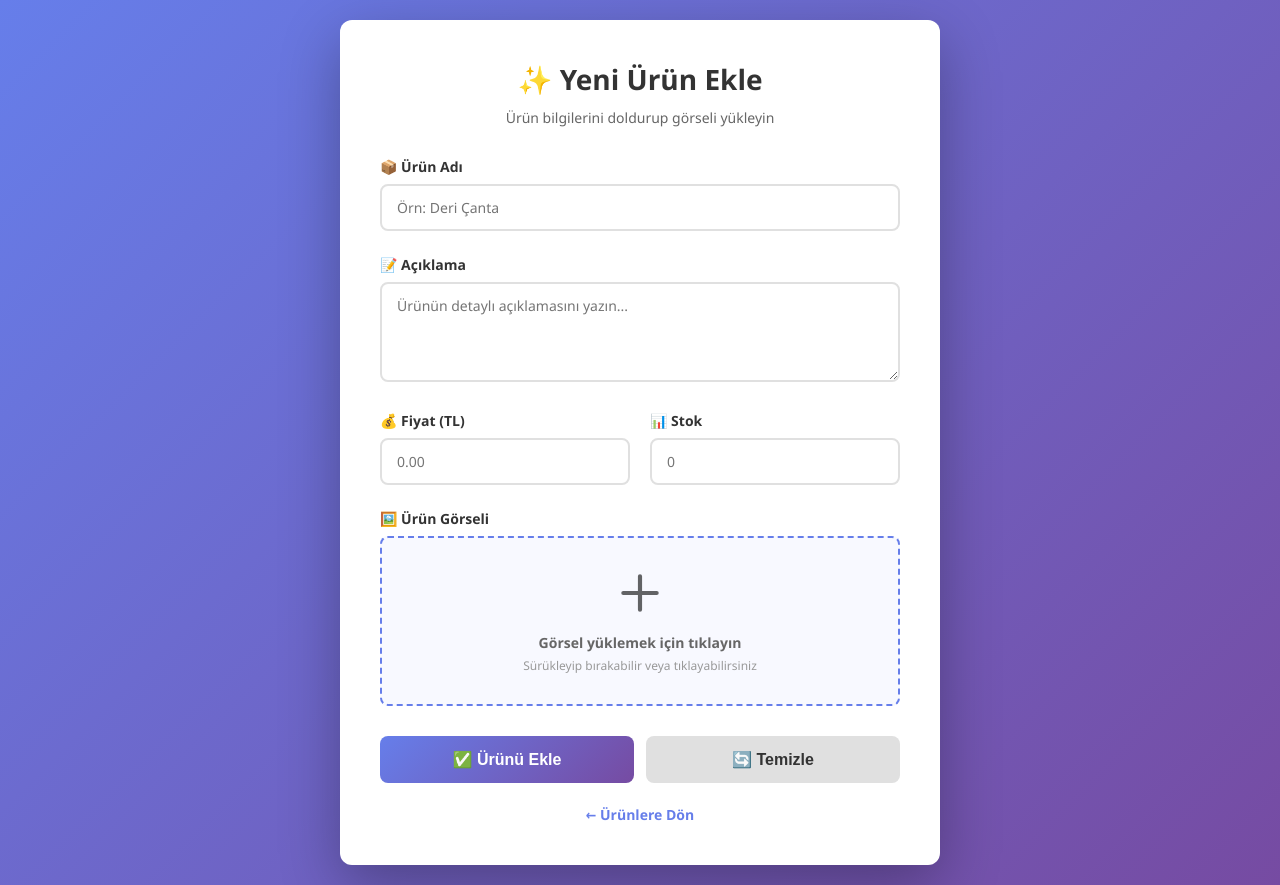
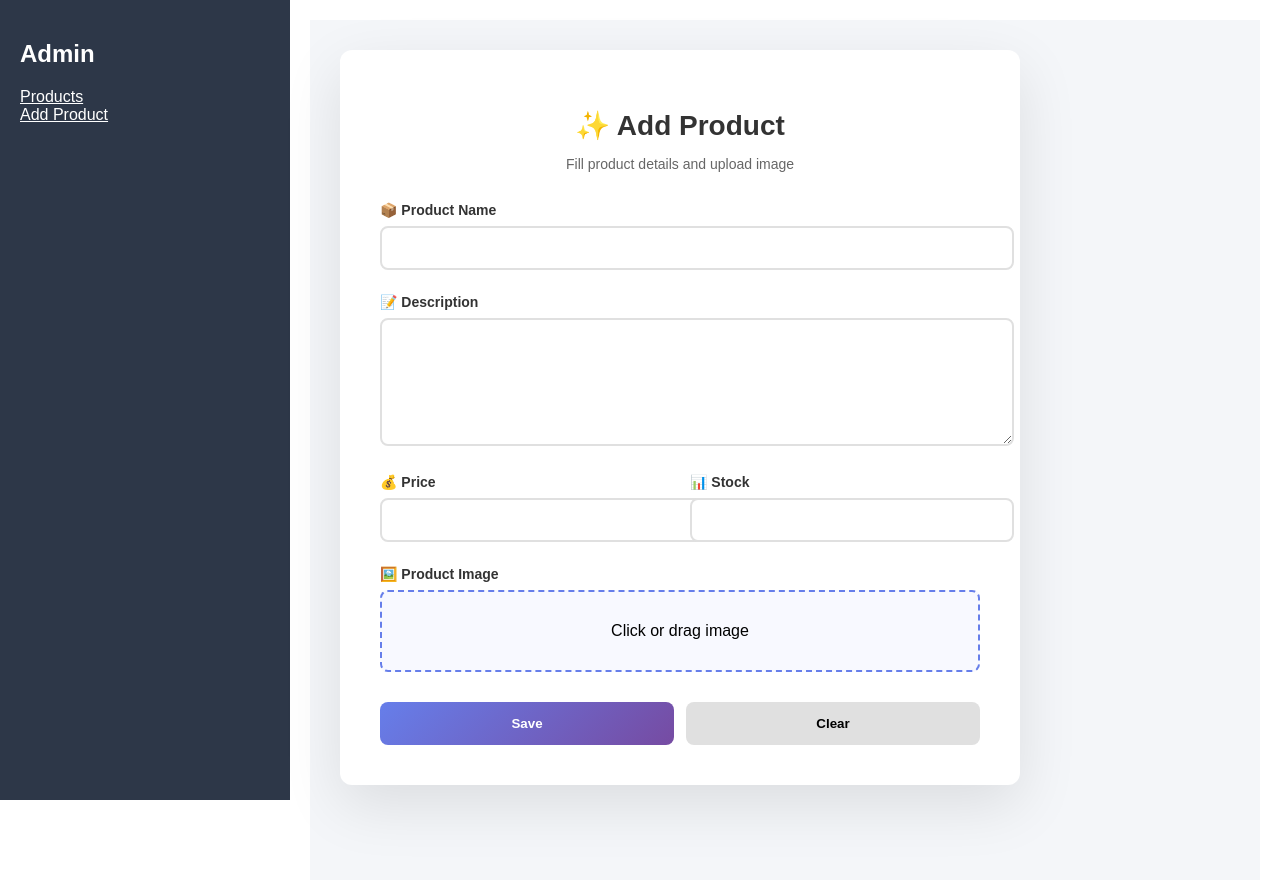
Before and after one commit to SemihSamandar/LaravelProject, a Laravel app: page /products/create in a window 1280 px wide. After the commit the page ends 847 px from the top, so only its background shows below. Run offline with Laravel 12, Linux system fonts and the light colour scheme; a user stored in the database is signed in; data comes from the database, SQL or seed files in the repository; parts of the project's set-up code (start-up, migrations or seed data) failed here and were passed over.

Commit message:
make sidebar in admin panel

```diff
--- a/app/Http/Controllers/AuthController.php
+++ b/app/Http/Controllers/AuthController.php
@@ -74,7 +74,7 @@
             'name' => $validated['name'],
             'email' => $validated['email'],
             'password' => bcrypt($validated['password']),
-            'role' => 'admin', // İlk kullanıcı admin
+
         ]);
 
         // Otomatik giriş yap
--- /dev/null
+++ b/resources/views/layouts/admin.blade.php
@@ -0,0 +1,32 @@
+<!DOCTYPE html>
+<html>
+<head>
+    <title>Admin Panel</title>
+</head>
+<body style="margin:0; font-family: Arial;">
+
+<div style="display:flex; height:100vh;">
+
+    <!-- SIDEBAR -->
+    <div style="width:250px; background:#2d3748; color:white; padding:20px;">
+        <h2>Admin</h2>
+
+        <ul style="list-style:none; padding:0;">
+            <li>
+                <a href="{{ route('products.index') }}" style="color:white;">Products</a>
+            </li>
+            <li>
+                <a href="{{ route('products.create') }}" style="color:white;">Add Product</a>
+            </li>
+        </ul>
+    </div>
+
+    <!-- CONTENT -->
+    <div style="flex:1; padding:20px;">
+        @yield('content')
+    </div>
+
+</div>
+
+</body>
+</html>
--- a/resources/views/products/create.blade.php
+++ b/resources/views/products/create.blade.php
@@ -1,30 +1,18 @@
-<!DOCTYPE html>
-<html lang="tr">
-<head>
-    <meta charset="UTF-8">
-    <meta name="viewport" content="width=device-width, initial-scale=1.0">
-    <title>Yeni Ürün Ekle - Admin</title>
+@extends('layouts.admin')
+
+@section('content')
+
 <style>
-        * {
-            margin: 0;
-            padding: 0;
-            box-sizing: border-box;
-        }
-
-        body {
-            font-family: 'Segoe UI', Tahoma, Geneva, Verdana, sans-serif;
-            background: linear-gradient(135deg, #667eea 0%, #764ba2 100%);
+    .page-wrapper {
+        padding: 30px;
+        background: #f4f6f9;
         min-height: 100vh;
-            display: flex;
-            align-items: center;
-            justify-content: center;
-            padding: 20px;
     }
 
     .container {
         background: white;
         border-radius: 12px;
-            box-shadow: 0 20px 60px rgba(0, 0, 0, 0.3);
+        box-shadow: 0 20px 60px rgba(0, 0, 0, 0.1);
         max-width: 600px;
         width: 100%;
         padding: 40px;
@@ -84,10 +72,8 @@
         transition: all 0.3s ease;
     }
 
-        input[type="text"]:focus,
-        input[type="number"]:focus,
-        textarea:focus,
-        input[type="file"]:focus {
+    input:focus,
+    textarea:focus {
         outline: none;
         border-color: #667eea;
         box-shadow: 0 0 0 3px rgba(102, 126, 234, 0.1);
@@ -97,7 +83,6 @@
     textarea {
         resize: vertical;
         min-height: 100px;
-            font-family: 'Segoe UI', Tahoma, Geneva, Verdana, sans-serif;
     }
 
     .form-row {
@@ -112,37 +97,17 @@
         padding: 30px;
         text-align: center;
         cursor: pointer;
-            transition: all 0.3s ease;
+        transition: 0.3s;
         background-color: #f8f9ff;
     }
 
     .image-upload-area:hover {
         border-color: #764ba2;
-            background-color: #f0f2ff;
     }
 
     .image-upload-area.active {
         border-color: #27ae60;
         background-color: #f0fdf4;
-        }
-
-        .image-upload-area svg {
-            width: 50px;
-            height: 50px;
-            margin-bottom: 10px;
-            opacity: 0.6;
-        }
-
-        .image-upload-area p {
-            color: #666;
-            font-size: 14px;
-            margin-bottom: 5px;
-        }
-
-        .image-upload-area small {
-            color: #999;
-            display: block;
-            font-size: 12px;
     }
 
     #imagePreview {
@@ -153,7 +118,6 @@
     #imagePreview img {
         max-width: 100%;
         border-radius: 8px;
-            box-shadow: 0 4px 12px rgba(0, 0, 0, 0.15);
     }
 
     .button-group {
@@ -164,115 +128,51 @@
 
     button {
         flex: 1;
-            padding: 14px 20px;
+        padding: 14px;
+        border-radius: 8px;
         border: none;
-            border-radius: 8px;
-            font-size: 16px;
         font-weight: 600;
         cursor: pointer;
-            transition: all 0.3s ease;
     }
 
     .btn-primary {
-            background: linear-gradient(135deg, #667eea 0%, #764ba2 100%);
+        background: linear-gradient(135deg, #667eea, #764ba2);
         color: white;
-        }
-
-        .btn-primary:hover {
-            transform: translateY(-2px);
-            box-shadow: 0 10px 20px rgba(102, 126, 234, 0.3);
-        }
-
-        .btn-primary:active {
-            transform: translateY(0);
     }
 
     .btn-secondary {
         background: #e0e0e0;
-            color: #333;
-        }
-
-        .btn-secondary:hover {
-            background: #d0d0d0;
     }
 
     .error-message {
         background: #fee;
         border: 1px solid #fcc;
         color: #c33;
-            padding: 12px 15px;
+        padding: 10px;
         border-radius: 8px;
-            margin-bottom: 20px;
-            font-size: 14px;
-            display: none;
-        }
-
-        .error-message.show {
-            display: block;
-            animation: slideUp 0.3s ease-out;
+        margin-bottom: 15px;
     }
 
     .success-message {
         background: #efe;
         border: 1px solid #cfc;
-            color: #3c3;
-            padding: 12px 15px;
+        color: #090;
+        padding: 10px;
         border-radius: 8px;
-            margin-bottom: 20px;
-            font-size: 14px;
-            display: none;
-        }
-
-        .success-message.show {
-            display: block;
-            animation: slideUp 0.3s ease-out;
-        }
-
-        .back-link {
-            text-align: center;
-            margin-top: 20px;
-        }
-
-        .back-link a {
-            color: #667eea;
-            text-decoration: none;
-            font-size: 14px;
-            font-weight: 600;
-        }
-
-        .back-link a:hover {
-            text-decoration: underline;
-        }
-
-        @media (max-width: 640px) {
-            .container {
-                padding: 25px;
-            }
-
-            .form-row {
-                grid-template-columns: 1fr;
-            }
-
-            .header h1 {
-                font-size: 24px;
-            }
-        }
-
-        input[type="file"] {
-            padding: 10px;
-            cursor: pointer;
+        margin-bottom: 15px;
     }
 </style>
-</head>
-<body>
+
+<div class="page-wrapper">
     <div class="container">
+
         <div class="header">
-            <h1>✨ Yeni Ürün Ekle</h1>
-            <p>Ürün bilgilerini doldurup görseli yükleyin</p>
+            <h1>✨ Add Product</h1>
+            <p>Fill product details and upload image</p>
         </div>
 
         @if ($errors->any())
-            <div class="error-message show">
+            <div class="error-message">
                 @foreach ($errors->all() as $error)
                     <p>❌ {{ $error }}</p>
                 @endforeach
@@ -280,7 +180,7 @@
         @endif
 
         @if (session('success'))
-            <div class="success-message show">
+            <div class="success-message">
                 ✅ {{ session('success') }}
             </div>
         @endif
@@ -288,140 +188,80 @@
         <form action="{{ route('products.store') }}" method="POST" enctype="multipart/form-data" id="productForm">
             @csrf
 
-            <!-- Ürün Adı -->
             <div class="form-group">
-                <label for="name">📦 Ürün Adı</label>
-                <input type="text" id="name" name="name" placeholder="Örn: Deri Çanta" required value="{{ old('name') }}">
-            </div>
-
-            <!-- Açıklama -->
-            <div class="form-group">
-                <label for="description">📝 Açıklama</label>
-                <textarea id="description" name="description" placeholder="Ürünün detaylı açıklamasını yazın..." required>{{ old('description') }}</textarea>
-            </div>
-
-            <!-- Fiyat ve Stok -->
-            <div class="form-row">
-                <div class="form-group">
-                    <label for="price">💰 Fiyat (TL)</label>
-                    <input type="number" id="price" name="price" placeholder="0.00" step="0.01" required value="{{ old('price') }}">
+                <label>📦 Product Name</label>
+                <input type="text" name="name" value="{{ old('name') }}" required>
             </div>
 
             <div class="form-group">
-                    <label for="stock">📊 Stok</label>
-                    <input type="number" id="stock" name="stock" placeholder="0" required value="{{ old('stock') }}">
+                <label>📝 Description</label>
+                <textarea name="description" required>{{ old('description') }}</textarea>
+            </div>
+
+            <div class="form-row">
+                <div class="form-group">
+                    <label>💰 Price</label>
+                    <input type="number" name="price" step="0.01" value="{{ old('price') }}" required>
+                </div>
+
+                <div class="form-group">
+                    <label>📊 Stock</label>
+                    <input type="number" name="stock" value="{{ old('stock') }}" required>
                 </div>
             </div>
 
-            <!-- Görsel Yükleme -->
             <div class="form-group">
-                <label for="image">🖼️ Ürün Görseli</label>
-                <div class="image-upload-area" id="imageUploadArea">
-                    <svg viewBox="0 0 24 24" fill="none" stroke="currentColor">
-                        <path stroke-linecap="round" stroke-linejoin="round" stroke-width="2" d="M12 4v16m8-8H4"></path>
-                    </svg>
-                    <p><strong>Görsel yüklemek için tıklayın</strong></p>
-                    <small>Sürükleyip bırakabilir veya tıklayabilirsiniz</small>
-                    <input type="file" id="image" name="image" accept="image/*" required style="display: none;">
+                <label>🖼️ Product Image</label>
+                <div class="image-upload-area" id="uploadArea">
+                    Click or drag image
+                    <input type="file" name="image" id="imageInput" hidden required>
                 </div>
                 <div id="imagePreview"></div>
             </div>
 
-            <!-- Butonlar -->
             <div class="button-group">
-                <button type="submit" class="btn-primary">✅ Ürünü Ekle</button>
-                <button type="reset" class="btn-secondary">🔄 Temizle</button>
+                <button type="submit" class="btn-primary">Save</button>
+                <button type="reset" class="btn-secondary">Clear</button>
             </div>
 
-            <div class="back-link">
-                <a href="{{ route('products.index') }}">← Ürünlere Dön</a>
+        </form>
     </div>
-        </form>
 </div>
 
 <script>
-        const imageUploadArea = document.getElementById('imageUploadArea');
-        const imageInput = document.getElementById('image');
-        const imagePreview = document.getElementById('imagePreview');
+    const uploadArea = document.getElementById('uploadArea');
+    const input = document.getElementById('imageInput');
+    const preview = document.getElementById('imagePreview');
 
-        // Tıklama
-        imageUploadArea.addEventListener('click', () => imageInput.click());
+    uploadArea.addEventListener('click', () => input.click());
 
-        // Dosya seçildiğinde
-        imageInput.addEventListener('change', (e) => {
-            const file = e.target.files[0];
+    input.addEventListener('change', () => {
+        const file = input.files[0];
         if (file) {
-                showPreview(file);
+            const reader = new FileReader();
+            reader.onload = e => {
+                preview.innerHTML = `<img src="${e.target.result}">`;
+                preview.style.display = 'block';
+            };
+            reader.readAsDataURL(file);
         }
     });
 
-        // Sürükle bırak
-        imageUploadArea.addEventListener('dragover', (e) => {
+    uploadArea.addEventListener('dragover', e => {
         e.preventDefault();
-            imageUploadArea.classList.add('active');
+        uploadArea.classList.add('active');
     });
 
-        imageUploadArea.addEventListener('dragleave', () => {
-            imageUploadArea.classList.remove('active');
+    uploadArea.addEventListener('dragleave', () => {
+        uploadArea.classList.remove('active');
     });
 
-        imageUploadArea.addEventListener('drop', (e) => {
+    uploadArea.addEventListener('drop', e => {
         e.preventDefault();
-            imageUploadArea.classList.remove('active');
-            const files = e.dataTransfer.files;
-            if (files.length > 0) {
-                imageInput.files = files;
-                showPreview(files[0]);
-            }
-        });
-
-        function showPreview(file) {
-            const reader = new FileReader();
-            reader.onload = (e) => {
-                imagePreview.innerHTML = `<img src="${e.target.result}" alt="Önizleme">`;
-                imagePreview.style.display = 'block';
-                imageUploadArea.classList.add('active');
-            };
-            reader.readAsDataURL(file);
-        }
-
-        // Form validasyonu
-        document.getElementById('productForm').addEventListener('submit', function(e) {
-            const name = document.getElementById('name').value.trim();
-            const description = document.getElementById('description').value.trim();
-            const price = parseFloat(document.getElementById('price').value);
-            const stock = parseInt(document.getElementById('stock').value);
-
-            if (!name) {
-                e.preventDefault();
-                alert('❌ Ürün adı zorunludur!');
-                return;
-            }
-
-            if (!description) {
-                e.preventDefault();
-                alert('❌ Açıklama zorunludur!');
-                return;
-            }
-
-            if (price < 0) {
-                e.preventDefault();
-                alert('❌ Fiyat 0 veya daha fazla olmalıdır!');
-                return;
-            }
-
-            if (stock < 0) {
-                e.preventDefault();
-                alert('❌ Stok 0 veya daha fazla olmalıdır!');
-                return;
-            }
-
-            if (!imageInput.files.length) {
-                e.preventDefault();
-                alert('❌ Lütfen bir görsel seçin!');
-                return;
-            }
+        input.files = e.dataTransfer.files;
+        uploadArea.classList.remove('active');
+        input.dispatchEvent(new Event('change'));
     });
 </script>
-</body>
-</html>
+
+@endsection
```
Also changed, not shown: resources/views/cart.blade.php (deleted, +0 -9 lines), resources/views/dashboard.blade.php (deleted, +0 -17 lines), resources/views/home.blade.php (deleted, +0 -242 lines), resources/views/product-detail.blade.php (deleted, +0 -9 lines), resources/views/welcome.blade.php (deleted, +0 -10 lines), database/migrations/2026_06_04_115720_add_role_to_users_table.php (added). Lines whose indentation alone changed are shown as unchanged.
